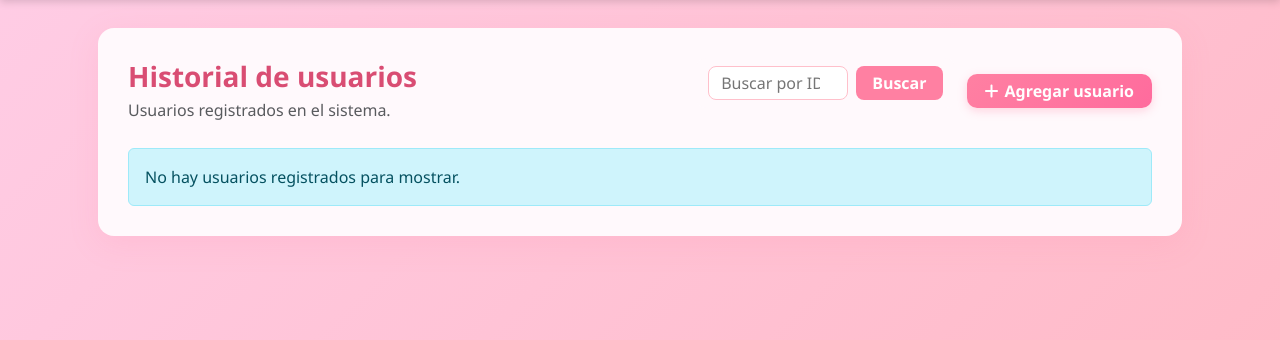
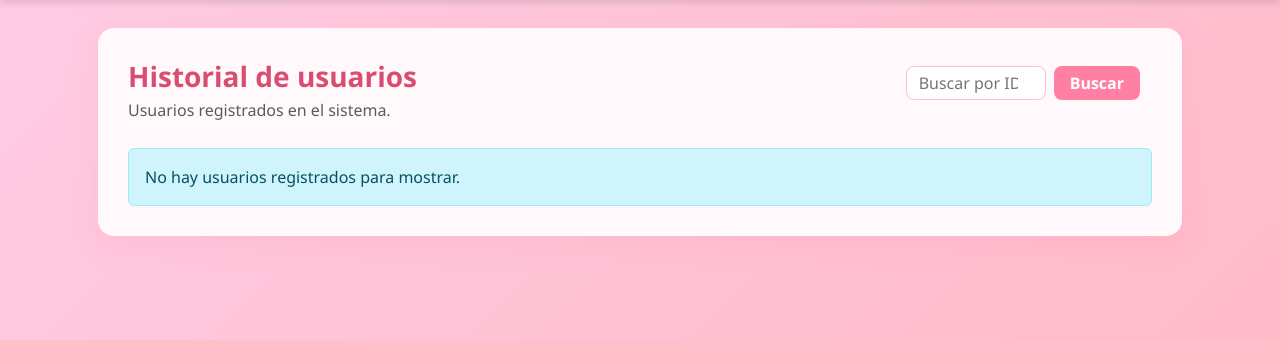
Before and after one commit to Sara-08671/clase_dj_Ficha-3147211, a Django app: page / in a window 1280 px wide. Shown: the part 80-420 px from the top of the page. Run offline with Django 5.2, Linux system fonts and the light colour scheme; the visitor is signed in with stand-in values (Sample User, id 1); data that the repository does not hold is empty; some libraries are stand-ins or nearby versions.

Commit message:
mejora de botones

```diff
--- a/inventario_django/dcrm/website/templates/home.html
+++ b/inventario_django/dcrm/website/templates/home.html
@@ -231,9 +231,6 @@
             {% if search_id %}
               <a href="{% url 'home' %}" class="search-btn text-decoration-none">Limpiar</a>
             {% endif %}
-            <a href="{% url 'add_user' %}" class="add-record-btn">
-              <i class="fas fa-plus"></i> Agregar usuario
-            </a>
           </div>
         {% endif %}
       </div>
```
